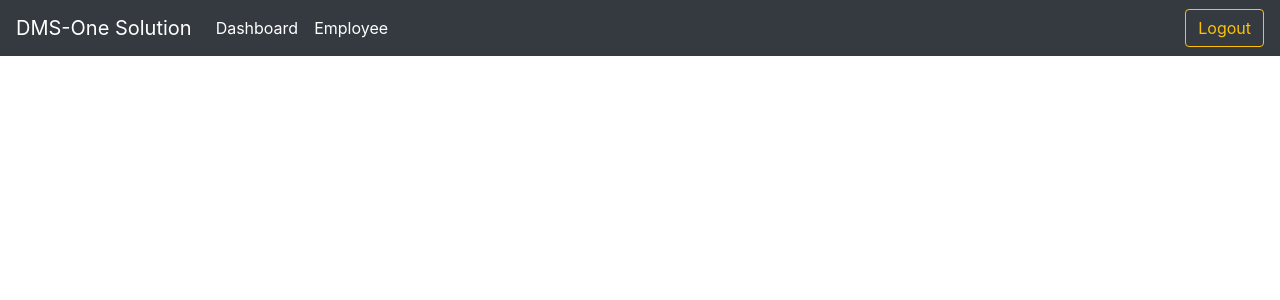
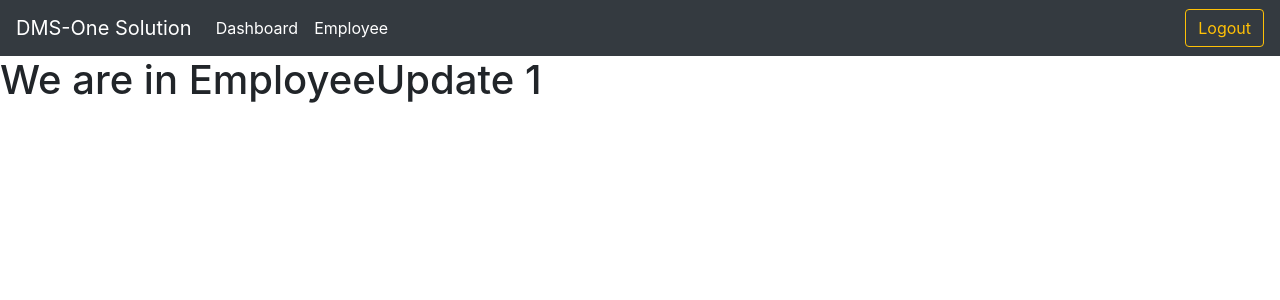
Before and after one commit to ahetesum/bootstrap-practice-react, a React (Create React App) app: page /employee-update/1 in a window 1280 px wide. Shown: the top 300 px of the page. Built offline with nearby package versions, Linux system fonts and the light colour scheme.

Commit message:
crud create completed

```diff
--- a/src/App.js
+++ b/src/App.js
@@ -20,7 +20,7 @@ function App() {
         <Route path="/" element={<GetOTP/>} ></Route>
         <Route path="/employee-list" element={<EmployeeList/>} ></Route>
         <Route path="/employee-create" element={<EmployeeCreate/>} ></Route>
-        <Route path="/employee-update" element={<EmployeeUpdate/>} ></Route>
+        <Route path="/employee-update/:id" element={<EmployeeUpdate/>} ></Route>
 
       </Routes>
       </BrowserRouter>
--- a/src/pages/employee/EmployeeList.js
+++ b/src/pages/employee/EmployeeList.js
@@ -14,6 +14,8 @@ const EmployeeList=()=>{
 
     const redirectEdit=(id)=>{
         console.log(id);
+        navigator('/employee-update/'+id);
+
 
     }
     const redirectCreate=()=>{
--- a/src/pages/employee/EmployeeUpdate.js
+++ b/src/pages/employee/EmployeeUpdate.js
@@ -1,10 +1,19 @@
-import React from "react";
+import React, { useEffect, useState } from "react";
+import { useParams } from "react-router-dom";
 
 
 const EmployeeUpdate=()=>{
+    const [employee,setEmployee] = useState({});
+    const { id } = useParams();
+
+    useEffect(()=>{
+       // get employee details //fetch()
+    },employee)
+
+
     return(
         <>
-        <h1>We are in EmployeeUpdate</h1>
+        <h1>We are in EmployeeUpdate {id}</h1>
         </>
     );
 }
```
